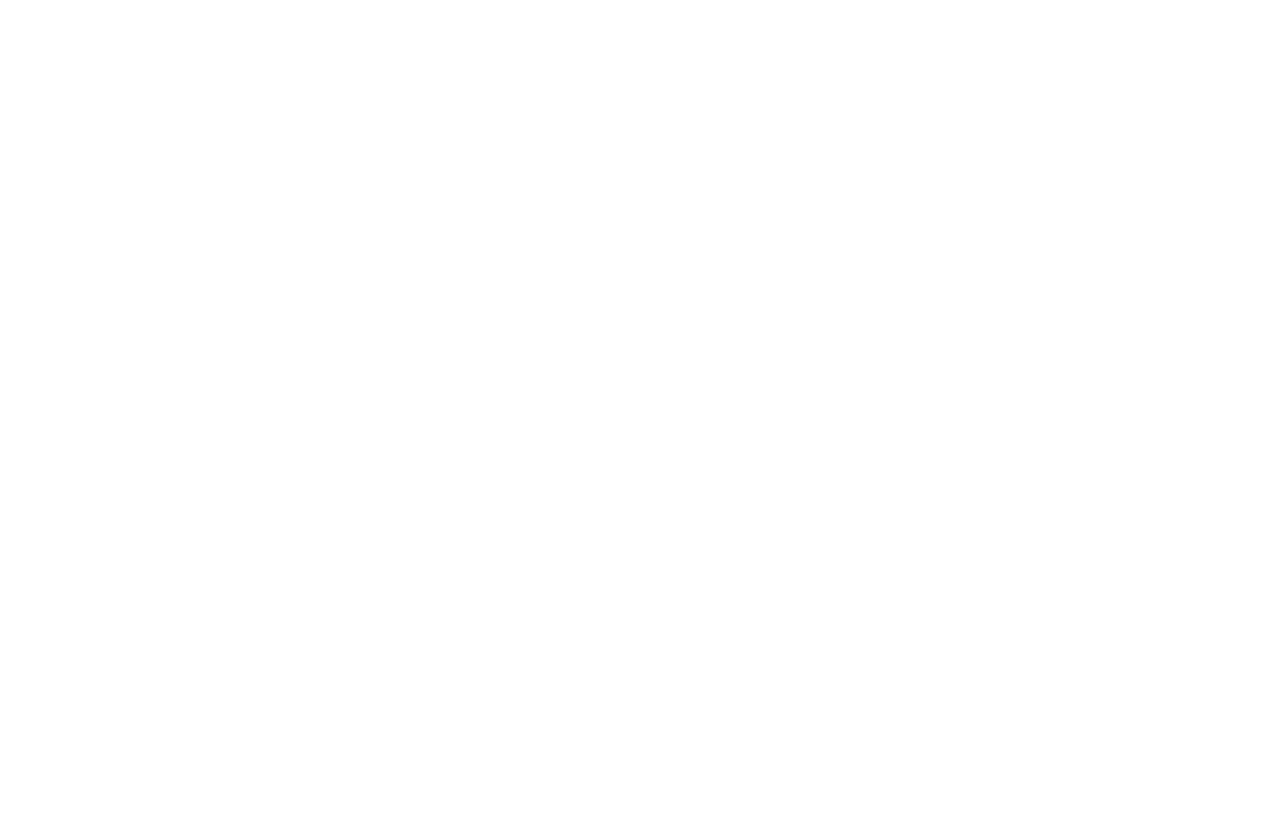
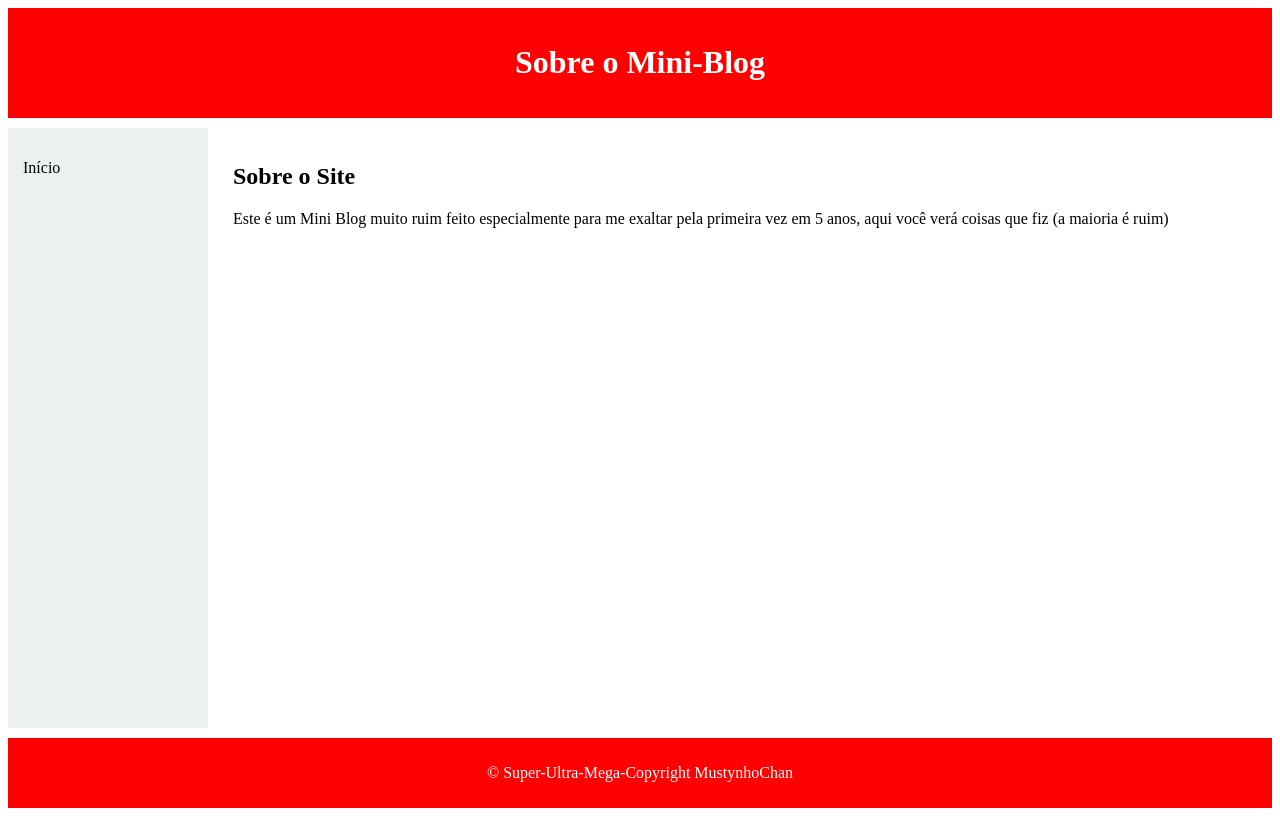
Before and after one commit to MustyD/dIFicil, a plain HTML site: page 'bout.html in a window 1280 px wide. Drawn offline with Linux system fonts and the light colour scheme.

Commit message:
Add files via upload

```diff
--- a/'bout.html
+++ b/'bout.html
@@ -0,0 +1,34 @@
+<!DOCTYPE html>
+<html lang="pt-br">
+<head>
+  <meta charset="UTF-8">
+  <title>Sobre</title>
+  <link rel="stylesheet" href="style.css">
+</head>
+<body>
+  <div class="container">
+
+    <header>
+      <h1>Sobre o Mini-Blog</h1>
+    </header>
+
+    <nav>
+      <ul>
+        <li><a href="index.html">Início</a></li>
+      </ul>
+    </nav>
+
+    <main>
+      <h2>Sobre o Site</h2>
+      <p>
+        Este é um Mini Blog muito ruim feito especialmente para me exaltar pela primeira vez em 5 anos, aqui você verá coisas que fiz (a maioria é ruim)
+      </p>
+    </main>
+
+    <footer>
+      <p>&copy; Super-Ultra-Mega-Copyright MustynhoChan</p>
+    </footer>
+
+  </div>
+</body>
+</html>
--- a/style.css
+++ b/style.css
@@ -13,7 +13,7 @@
 
 header {
   grid-area: header;
-  background: #2c3e50;
+  background: #ff0000;
   color: #fff;
   padding: 15px;
   text-align: center;
@@ -36,7 +36,7 @@ nav li {
 
 nav a {
   text-decoration: none;
-  color: #2c3e50;
+  color: #000000;
 }
 
 main {
@@ -46,7 +46,7 @@ main {
 
 footer {
   grid-area: footer;
-  background: #2c3e50;
+  background: #ff0000;
   color: #fff;
   text-align: center;
   padding: 10px;
@@ -64,7 +64,7 @@ footer {
   padding: 20px;
   text-align: center;
   border-radius: 5px;
-  color: #2c3e50;
+  color: #000000;
   text-decoration: none;
   transition: background 0.3s;
 }
```
